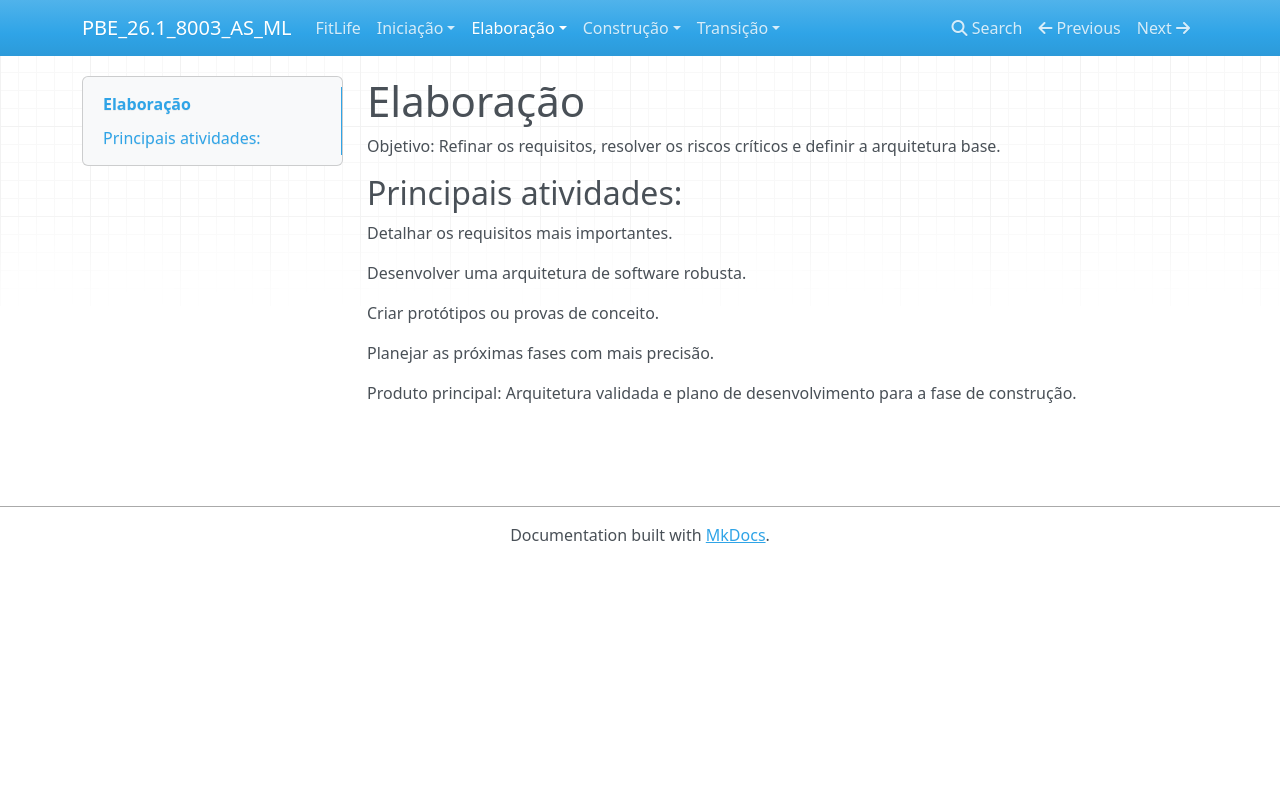
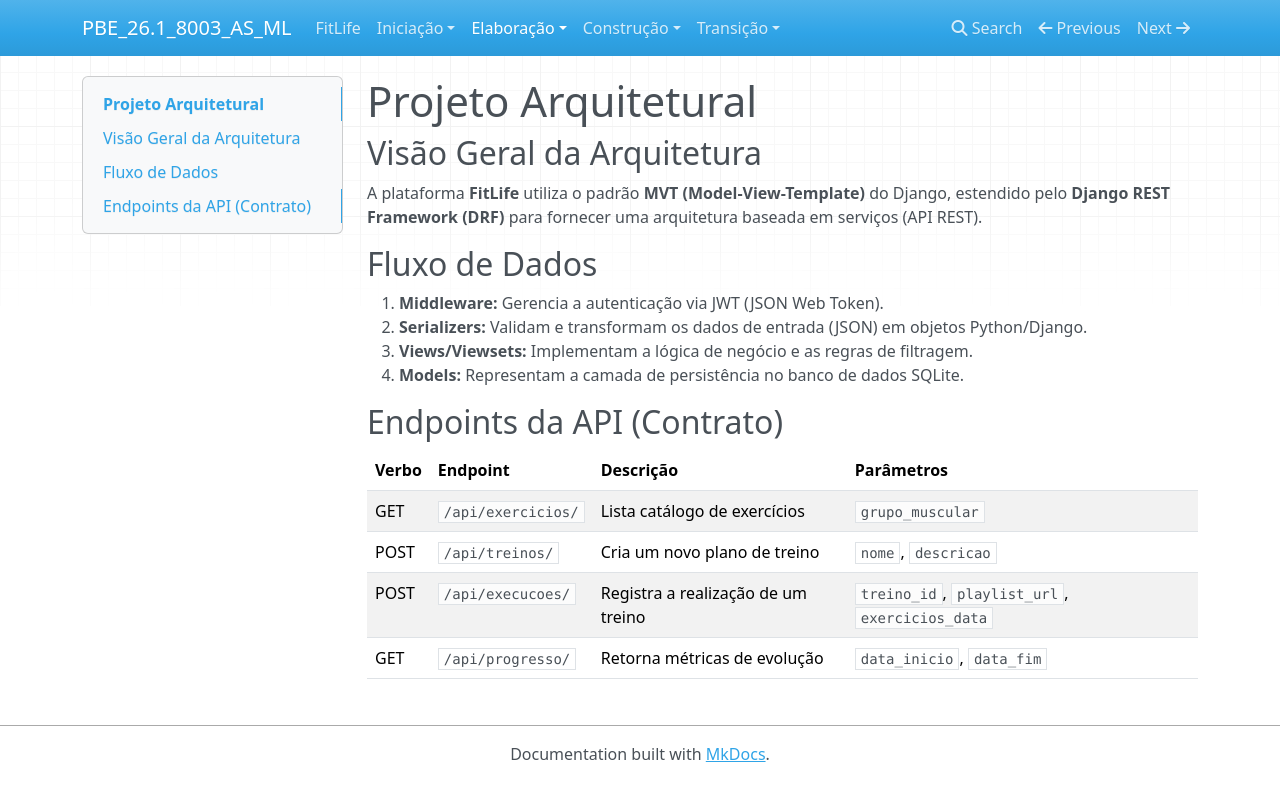
Before and after one commit to Projetos-de-Extensao/PBE_26.1_8003_AS_ML, an MkDocs documentation site: the page built from docs/__Elaboração/index.md, in a window 1280 px wide. Shown: the top 801 px of the page. Built offline with MkDocs 1.6.1, drawn with Linux system fonts in a browser that asks for light colours; nearby versions of some CDN libraries.

Commit message:
Arquitetura e Modelagem

```diff
--- a/docs/__Elaboração/index.md
+++ b/docs/__Elaboração/index.md
@@ -1,15 +1,19 @@
-# Elaboração
 
-Objetivo: Refinar os requisitos, resolver os riscos críticos e definir a arquitetura base.
+# Projeto Arquitetural
 
-## Principais atividades:
+## Visão Geral da Arquitetura
+A plataforma **FitLife** utiliza o padrão **MVT (Model-View-Template)** do Django, estendido pelo **Django REST Framework (DRF)** para fornecer uma arquitetura baseada em serviços (API REST).
 
-Detalhar os requisitos mais importantes.
+## Fluxo de Dados
+1. **Middleware:** Gerencia a autenticação via JWT (JSON Web Token).
+2. **Serializers:** Validam e transformam os dados de entrada (JSON) em objetos Python/Django.
+3. **Views/Viewsets:** Implementam a lógica de negócio e as regras de filtragem.
+4. **Models:** Representam a camada de persistência no banco de dados SQLite.
 
-Desenvolver uma arquitetura de software robusta.
-
-Criar protótipos ou provas de conceito.
-
-Planejar as próximas fases com mais precisão.
-
-Produto principal: Arquitetura validada e plano de desenvolvimento para a fase de construção.
+## Endpoints da API (Contrato)
+| Verbo | Endpoint | Descrição | Parâmetros |
+| :--- | :--- | :--- | :--- |
+| GET | `/api/exercicios/` | Lista catálogo de exercícios | `grupo_muscular` |
+| POST | `/api/treinos/` | Cria um novo plano de treino | `nome`, `descricao` |
+| POST | `/api/execucoes/` | Registra a realização de um treino | `treino_id`, `playlist_url`, `exercicios_data` |
+| GET | `/api/progresso/` | Retorna métricas de evolução | `data_inicio`, `data_fim` |
```
Also changed, not shown: docs/__Elaboração/diagramadeclasses.md (added, +36 -0 lines).
